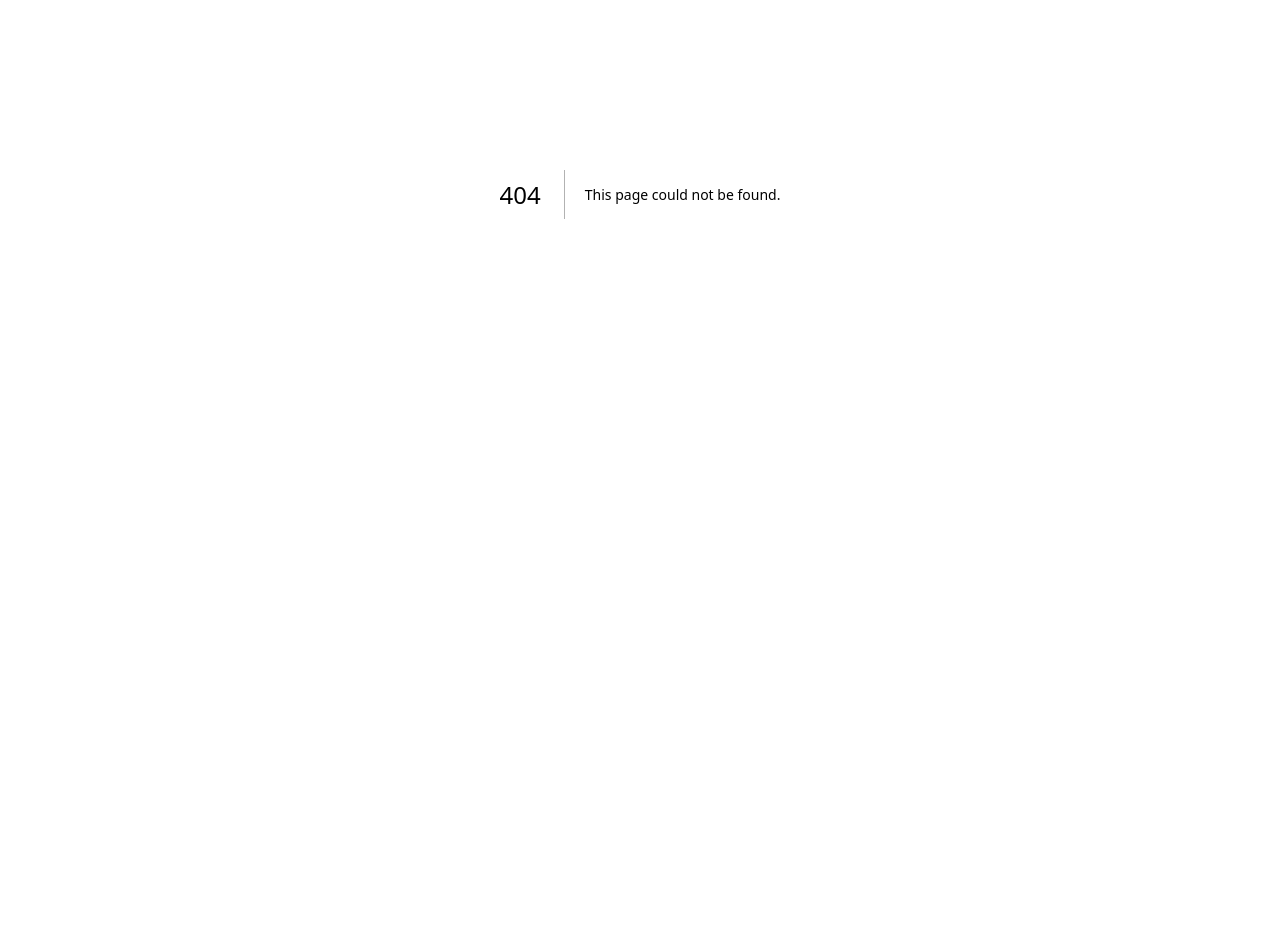
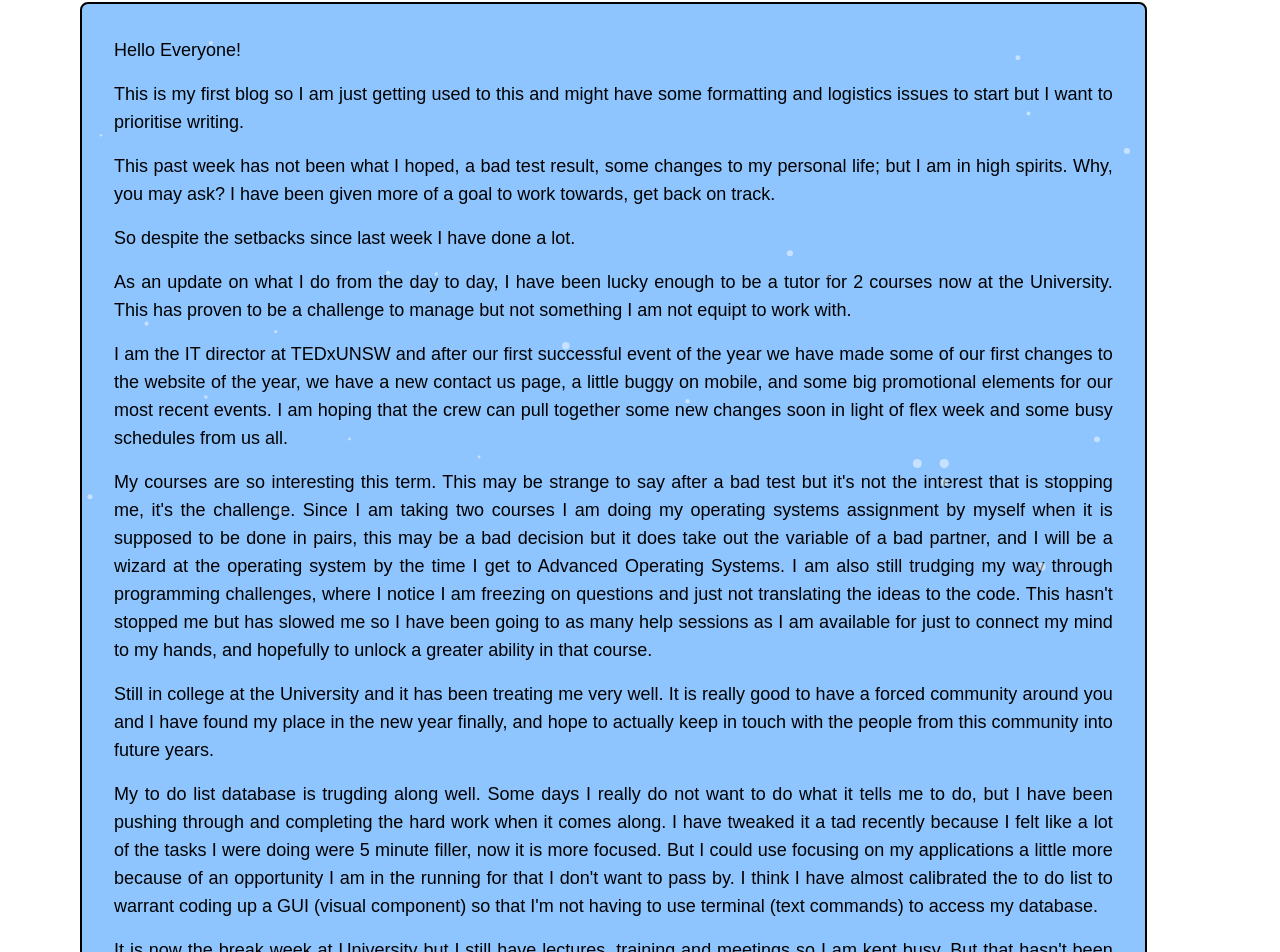
Before and after one commit to Gama-Flomic11/Gama-Flomic11.github.io, a Next.js app: page /08-07-2026 in a window 1280 px wide. Before the commit this address had no page. Shown: the part 206-1158 px from the top of the page. Before the commit the page ends 800 px from the top, so only its background shows below. Built offline with nearby package versions, Linux system fonts and the light colour scheme.

Commit message:
Add first blog

```diff
--- /dev/null
+++ b/app/08-07-2026/page.tsx
@@ -0,0 +1,110 @@
+'use client'
+import { Particle } from "../particle";
+
+
+export default function Location() {
+  return (
+    <>
+    <div className="text-black m-10 p-5 rounded-lg bg-blue-500 w-1/14 object-center hover:bg-blue-400">
+    <a href="/" className="w-full" >Go Back </a>
+    </div>
+    <div className="justfiy-items-center w-full">
+    <div className='m-20 text-lg text-black w-5/6 bg-blue-300 text-justify border-2 border-color-blue-400 p-4 rounded-lg'>
+    <div className='m-4'>
+      Hello Everyone!
+    </div>
+    <div className='m-4'>
+      This is my first blog so I am just getting used to this and might have some formatting and logistics issues to
+      start but I want to prioritise writing.
+</div>
+    <div className='m-4'>
+
+      This past week has not been what I hoped, a bad test result, some changes to my personal life; but I am in high
+      spirits. Why, you may ask? I have been given more of a goal to work towards, get back on track.
+</div>
+    <div className='m-4'>
+
+      So despite the setbacks since last week I have done a lot.
+</div>
+    <div className='m-4'>
+
+      As an update on what I do from the day to day, I have been lucky enough to be a tutor for 2 courses now at the
+      University. This has proven to be a challenge to manage but not something I am not equipt to work with.
+</div>
+    <div className='m-4'>
+
+      I am the IT director at TEDxUNSW and after our first successful event of the year we have made some of our first
+      changes to the website of the year, we have a new contact us page, a little buggy on mobile, and some big
+      promotional elements for our most recent events. I am hoping that the crew can pull together some new changes
+      soon in light of flex week and some busy schedules from us all.
+</div>
+    <div className='m-4'>
+
+      My courses are so interesting this term. This may be strange to say after a bad test but it's not the interest
+      that is stopping me, it's the challenge. Since I am taking two courses I am doing my operating systems assignment
+      by myself when it is supposed to be done in pairs, this may be a bad decision but it does take out the variable of
+      a bad partner, and I will be a wizard at the operating system by the time I get to Advanced Operating Systems. I
+      am also still trudging my way through programming challenges, where I notice I am freezing on questions and just
+      not translating the ideas to the code. This hasn't stopped me but has slowed me so I have been going to as many help
+      sessions as I am available for just to connect my mind to my hands, and hopefully to unlock a greater ability in
+      that course.
+</div>
+    <div className='m-4'>
+
+      Still in college at the University and it has been treating me very well. It is really good to have a forced community
+      around you and I have found my place in the new year finally, and hope to actually keep in touch with the people from
+      this community into future years.
+</div>
+    <div className='m-4'>
+
+      My to do list database is trugding along well. Some days I really do not want to do what it tells me to do, but I have
+      been pushing through and completing the hard work when it comes along. I have tweaked it a tad recently because I felt
+      like a lot of the tasks I were doing were 5 minute filler, now it is more focused. But I could use focusing on my
+      applications a little more because of an opportunity I am in the running for that I don't want to pass by. I think
+      I have almost calibrated the to do list to warrant coding up a GUI (visual component) so that I'm not having to use
+      terminal (text commands) to access my database.
+</div>
+    <div className='m-4'>
+
+      It is now the break week at University but I still have lectures, training and meetings so I am kept busy. But that
+      hasn't been devoid of fun. On Friday I managed to fit in some time to meet up with my high school friends for the
+      first time in a while, which was an amazing time. On Saturday after my post exam sadness, I went out to celebrate with
+      some friends who took the exam and had a good walk around the city. On Sunday I spent a lot of the day at
+      birthday celebrations for another friend from TEDxUNSW, where we did a lot of exploring and fun activites, like
+      karaoke. On Monday, I had the opportunity to do a cooking class with the Chef who is head of our dining hall and
+      learnt how to de-bone a chicken for the first time. On Tuesday I was able to attend a speed-meet with a group of high
+      school students and let them know what I do in University, so they could see what it is like. Hence a very busy week
+      full of opportunity despite the poor results I still get to do what I really enjoy and help others.
+</div>
+    <div className='m-4'>
+
+      I'll sign this newsletter off with three notes.
+</div>
+    <div className='m-4'>
+
+      My plan for this upcoming week:
+      To knuckle down, I have a few more events I am attending and family coming up but I really want to knuckle down in
+      my spare time to actually ensure I am in good standing by the start of next week.
+</div>
+    <div className='m-4'>
+      A song I have enjoyed this week:
+      The Heart is a Muscle - 'Gang of Youths', <br/>
+      <a href='https://open.spotify.com/track/2jtoc6Pwym5dWlbaGx8fzR?si=05cc50984ffe4611' className="text-red-500">SPOTIFY LINK</a> <br/>
+      <a href='https://www.youtube.com/watch?v=Y5OpvDdVtYU' className="text-red-500">YOUTUBE LINK</a>
+</div>
+    <div className='m-4'>
+      Days I am free if you want to catchup (HomeBase Next Week: Sydney Area): <br/>
+      - Friday Morning <br/>
+      - Tuesday (All Day)
+      </div>
+      <div className='m-4'>
+      Thank you for reading, I hope to continue these throughout the rest of the year so let me know of any tweaks I need
+      to make. <br></br>
+      Shay.
+      </div>
+      </div>
+      </div>
+    <Particle> {undefined} </Particle>
+    </>
+  );
+}
--- a/app/home.tsx
+++ b/app/home.tsx
@@ -17,7 +17,15 @@ export default function Home() {
 
   return (
     <>
-    <div className="grid grid-cols-5 gap-5 p-10 z-index-0">
+
+      <div>
+        <div className="text-black m-10 p-5 rounded-lg bg-blue-500 w-1/9 object-center hover:bg-blue-400 ">
+          <a href="/08-07-2026" className="w-full block" >08-07-2026 Blog</a>
+        </div>
+
+      </div>
+
+    {/* <div className="grid grid-cols-5 gap-5 p-10 z-index-0">
       {<div className="bg-green-500 opacity-100 rounded-lg p-2 z-index-5" onClick={() => handleClick(0)}>
         You enter a dream, cold and dark <div className='flex'><div className='flex w-100'/><img className='flex' src='image.png' width='40'/></div> </div>}
       {invispanel[0] && (
@@ -33,7 +41,7 @@ export default function Home() {
             </div>
 
       )}
-    </div>
+    </div> */}
 
     </>
 
--- a/package.json
+++ b/package.json
@@ -1,9 +1,9 @@
 {
+
   "name": "my-project",
   "version": "0.1.0",
   "private": true,
-  "homepage": "https://<your-github-username>.github.io/<your-repo-name>",
-
+  "homepage": "https://gamaflomic11.github.io/gamaflomic11.github.io",
   "scripts": {
     "dev": "next dev",
     "build": "next build",
--- /dev/null
+++ b/pnpm-workspace.yaml
@@ -0,0 +1,6 @@
+allowBuilds:
+  '@tsparticles/engine': set this to true or false
+  react-particles: set this to true or false
+  sharp: set this to true or false
+  tsparticles-engine: set this to true or false
+  unrs-resolver: set this to true or false
```
Also changed, not shown: 1 other file (tests, documents, lock files or other folders).
